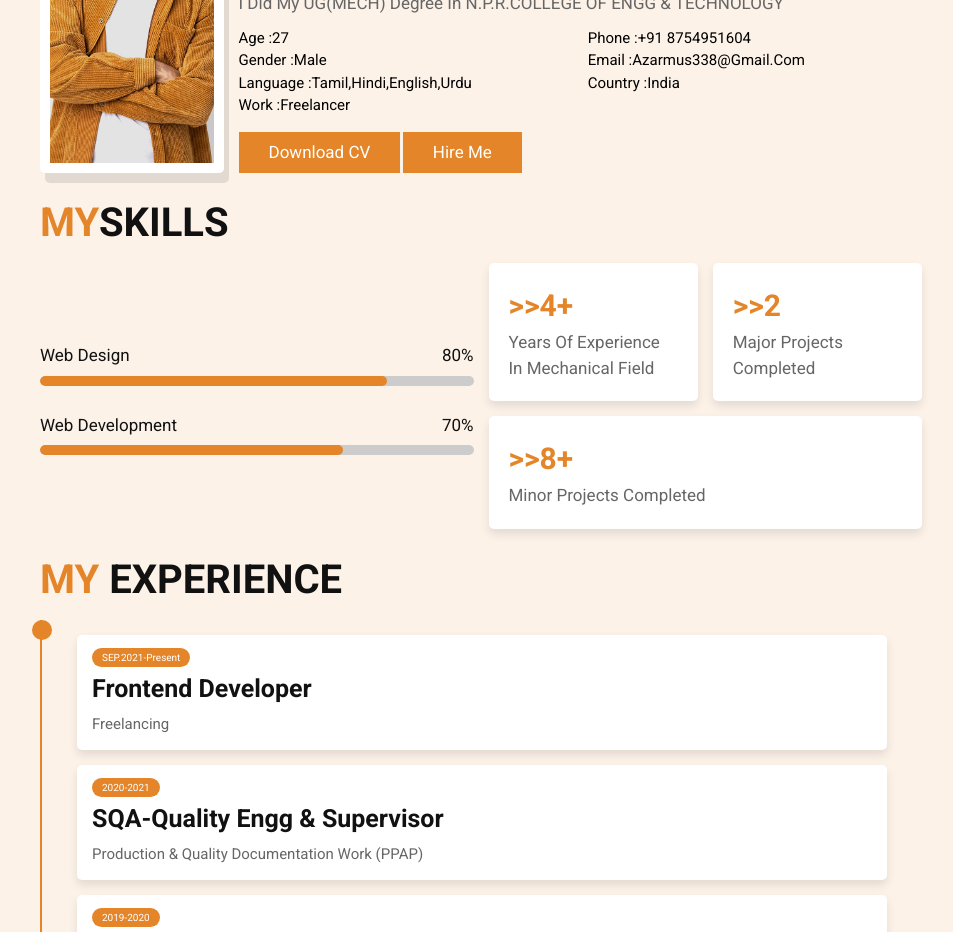
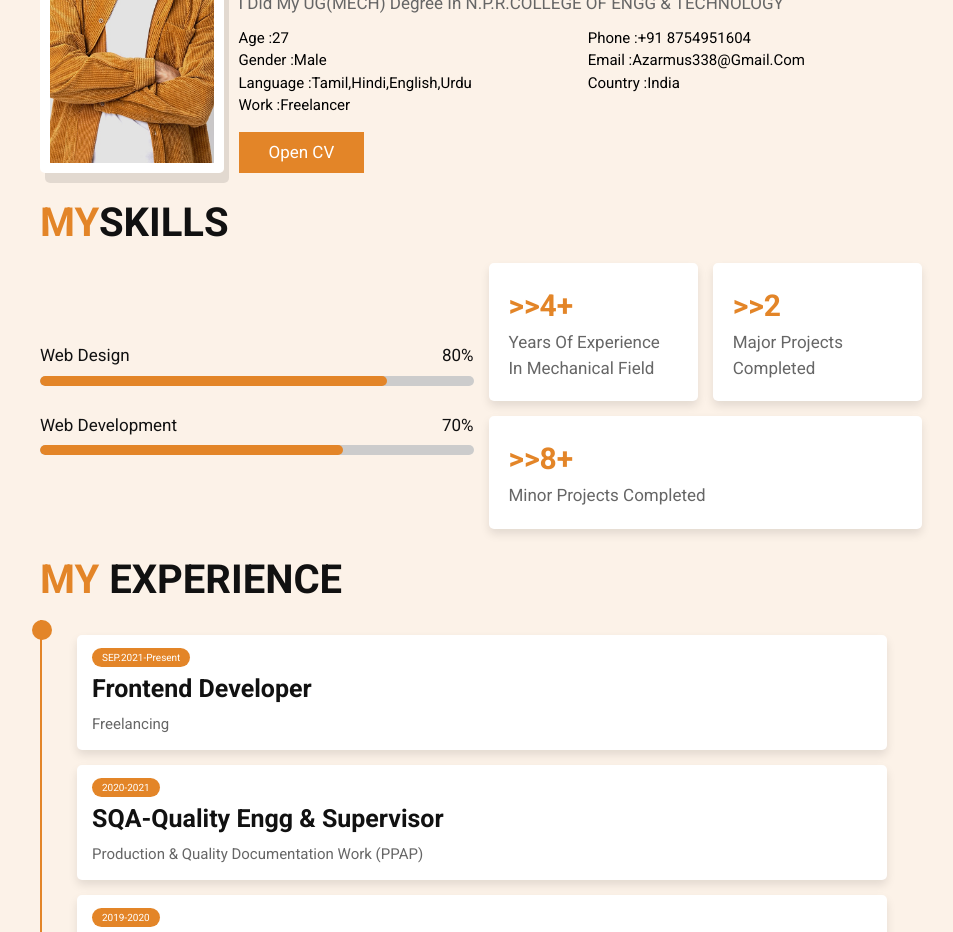
Before and after one commit to AzarMohd/portfolio, a plain HTML site: page index.html in a window 1280 px wide. Shown: the part 1060-1992 px from the top of the page, without its empty margins (309-1262 px from the left). Drawn offline with Linux system fonts and the light colour scheme.

Commit message:
first commit

```diff
--- a/index.html
+++ b/index.html
@@ -78,8 +78,8 @@
 						<p><span>country :</span>india</p>
 					</div>
 				</div>
-				<a href="#" class="btn">download CV</a>
-				<a href="#" class="btn">hire me</a>
+				<a href="CV.pdf" class="btn">open CV</a>
+				<!-- <a href="#" class="btn">hire me</a> -->
 			</div>
 		</div>
 		<h1 class="heading"><span>my</span>skills</h1>
```
Also changed, not shown: 1 other file.
